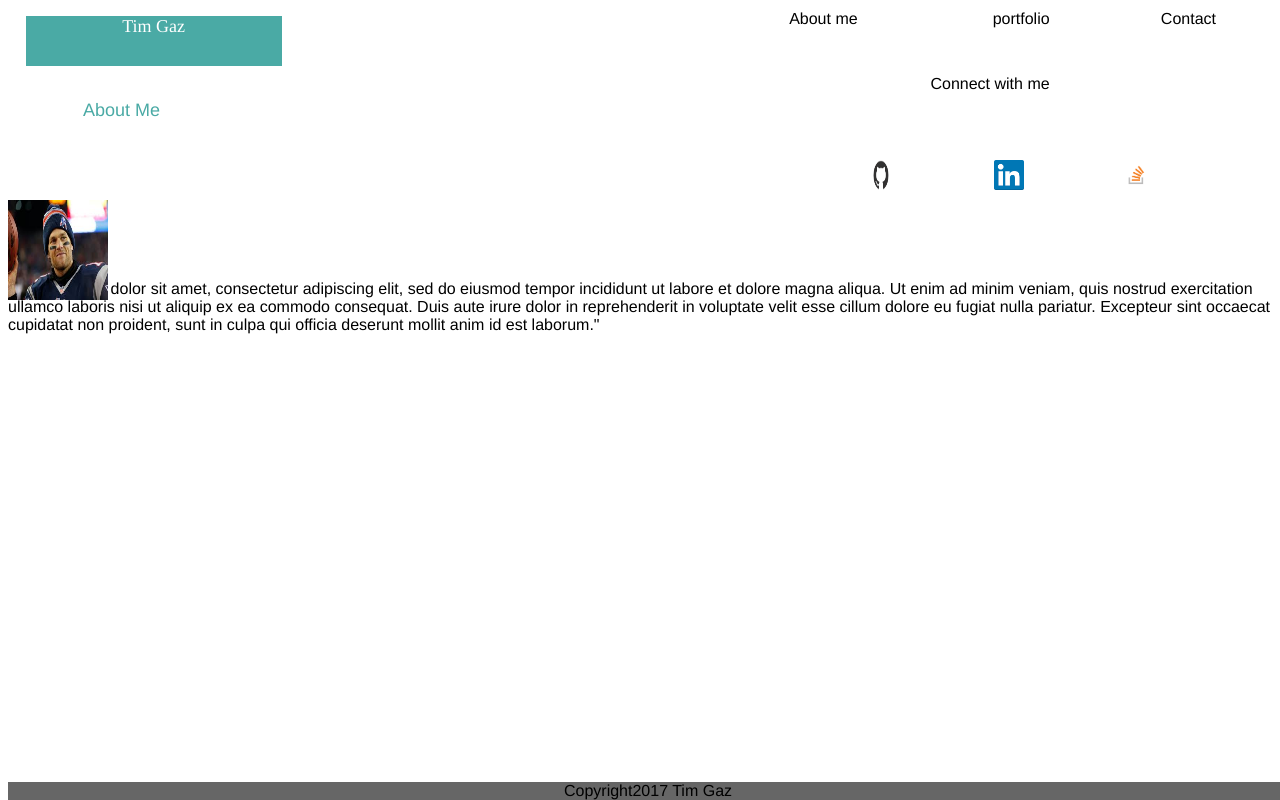
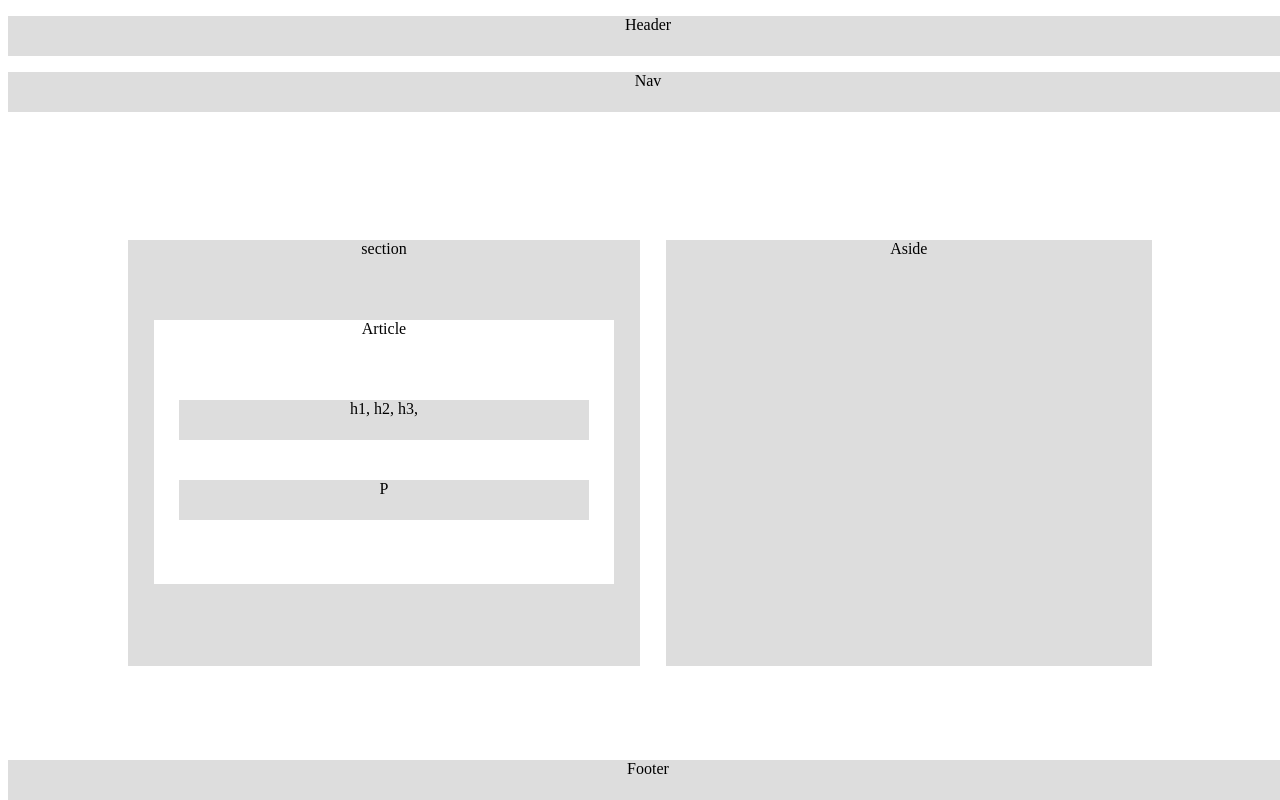
Before and after one commit to TimGaz92/basic-portfolio, a plain HTML site: page index.html in a window 1280 px wide. Drawn offline with Linux system fonts and the light colour scheme.

Commit message:
Add files via upload
I also did the Easier wireframe assignment, this is included in this branch

```diff
--- a/index.html
+++ b/index.html
@@ -1,82 +1,42 @@
 <!DOCTYPE html>
 <html>
-<!--my name as title and h1 with blue box around it
-about me header
-image in top left of section and line seperating
-connect with me box, header and 3 image boxes
-footer
-top right index to other pages, connect, portfolio, about
--->
-<link rel="stylesheet" type="text/css" href="assets/css/style.css">
+<link rel="stylesheet" type="text/css" href="style.css">
 <head>
 	<title>
-		Tim Gaz
+		Basic CSS
 	</title>
-<section id="maintitle">
-	Tim Gaz
-</section>
+	<section id="header">
+		Header
+	</section>
 </head>
 <body>
-<section id="aboutmetitle">
-	About Me
+<section id="section">
+section
 </section>
-<!-- these are the tags for the top right of the page-->
-	<section id="contact">
-	Contact
-	</section>
-
-	<section id="portfolio">
-	portfolio
-	</section>
-
-	<section id="about">
-		About me
-	</section>
-<!-- below is the lower connect with me box, contains three smaller boxes for sites -->
-<section id="connectwme">
-	Connect with me
+<section id="nav">
+	Nav
 </section>
-<!--given their own class to unify size-->
-		<section class="smallbox" id="github">
-		</section>
-		<section class="smallbox" id="linkedin">
-		</section>
-		<section class="smallbox" id="stack">
-		</section>
-
-<p id="aboutmetext">
-	"Lorem ipsum dolor sit amet, consectetur adipiscing elit, sed do eiusmod tempor incididunt ut labore et dolore magna aliqua. Ut enim ad minim veniam, quis nostrud exercitation ullamco laboris nisi ut aliquip ex ea commodo consequat. Duis aute irure dolor in reprehenderit in voluptate velit esse cillum dolore eu fugiat nulla pariatur. Excepteur sint occaecat cupidatat non proident, sunt in culpa qui officia deserunt mollit anim id est laborum."
-
-</p>
-
-<section id="footer">
-	Copyright2017 Tim Gaz
-</section>
-
-<!-- grey background -->
-<section id="background">
-</section>
-
-<!-- borders -->
-<section id="topborder">
-</section>
-
-<section id="bottomborder">
-</section>
-
-<!--  placeholder profile picture-->
-<img id="profilepic" src="assets/images/tombrady.jpg" height="100" width="100">
-
-<!-- github icon -->
-<img id="git" src="assets/images/github.png" height="30" width="30">
-<!-- linkedin icon -->
-<img id="linkedin" src="assets/images/linkedin.png" height="30" width="30">
-<!--stack icon-->
-<img id="stack" src="assets/images/stack.png" height="30" width="30">
-
-<!-- full page background-->
 <section id="full">
 </section>
 
+<section id="article">
+	Article
+</section>
+<section id="aside">
+	Aside
+</section>
+
+<section id="footer">
+	Footer
+</section>
+<section id="p">
+	P
+</section>
+
+<section id="h">
+h1, h2, h3,
+</section>
+
 </body>
+
 </html>
--- /dev/null
+++ b/style.css
@@ -0,0 +1,96 @@
+#full{
+	position: relative;
+	width: 100%;
+	height: 100%;
+	background-color: #dddddd;
+}
+
+
+#header{
+position:absolute;
+top: 2%;
+width: 100%;
+text-align: center;
+height: 5%;
+z-index: 1;
+background-color:#dddddd;
+}
+
+#nav{
+	position: absolute;
+	top: 9%;
+	width: 100%;
+	height: 5%;
+	text-align: center;
+	z-index: 1;
+	background-color: #dddddd;
+}
+
+#article{
+	position: absolute;
+	width: 36%;
+	left:12%;
+	height: 33%;
+	top:40%;
+	background-color: #ffffff;
+	text-align: center;
+	z-index: 2;
+}
+
+#section{
+	position: absolute;
+	width:40%;
+	top:30%;
+	left: 10%;
+	height: 53.3%;
+	z-index:1;
+	background-color: #dddddd;
+	text-align: center;
+
+
+}
+
+#aside{
+	position: absolute;
+	width: 38%;
+	right: 10%;
+	height: 53.3%;
+	top: 30%;
+	background-color: #dddddd;
+	text-align: center;
+	z-index: 2;
+
+}
+#footer{
+	width: 100%;
+	height: 5%;
+	text-align: center;
+	position: absolute;
+	top: 95%;
+	background-color: #dddddd;
+
+}
+
+#p{
+	z-index: 3;
+	position: absolute;
+	top: 60%;
+	height: 5%;
+	width: 32%;
+	left: 14%;
+	text-align: center;
+	background-color: #dddddd;
+
+}
+
+#h{
+	position: absolute;
+	top: 50%;
+	width: 32%;
+	height: 5%;
+	left: 14%;
+	text-align: center;
+	z-index: 3;
+	background-color: #dddddd;
+
+}
```
